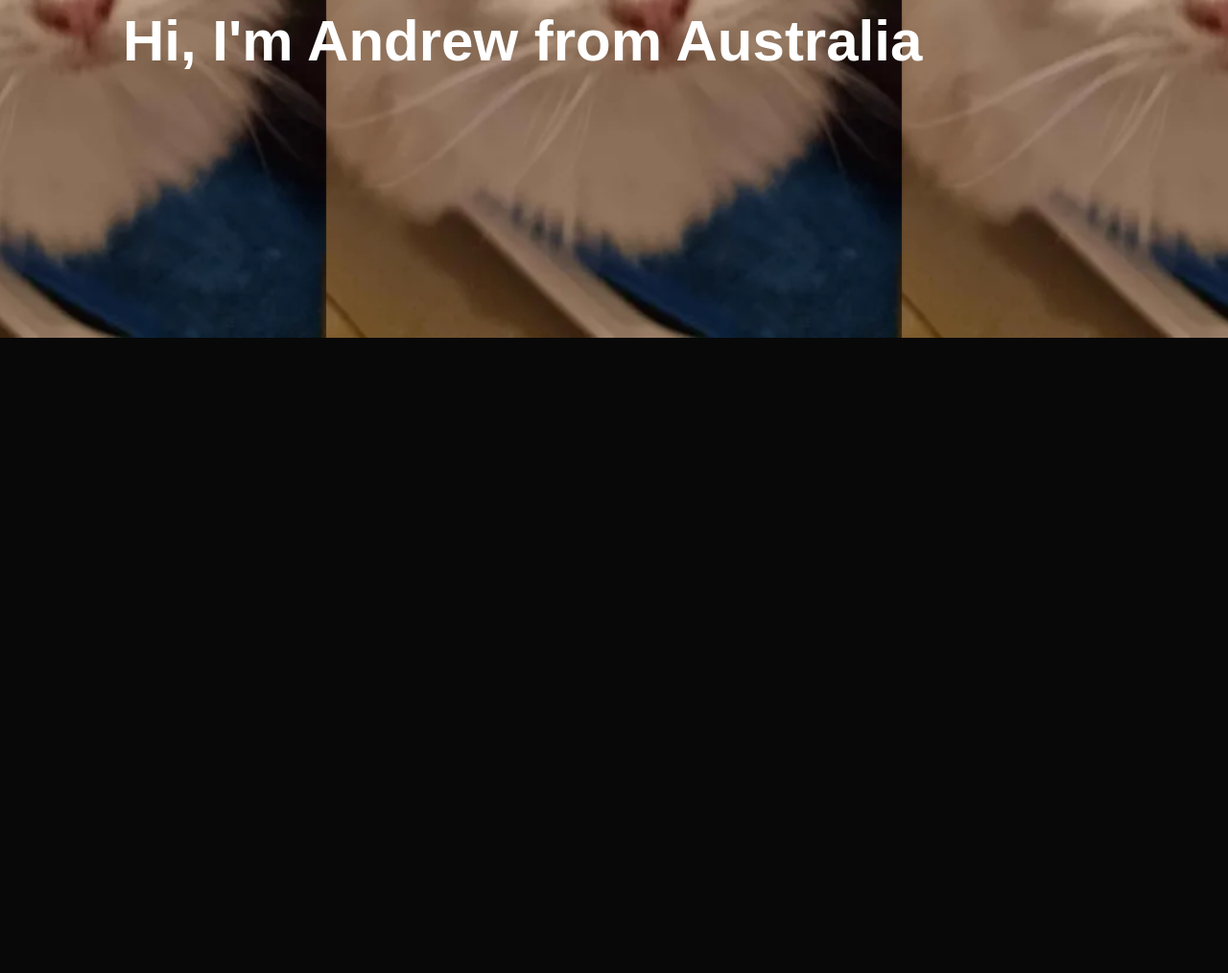
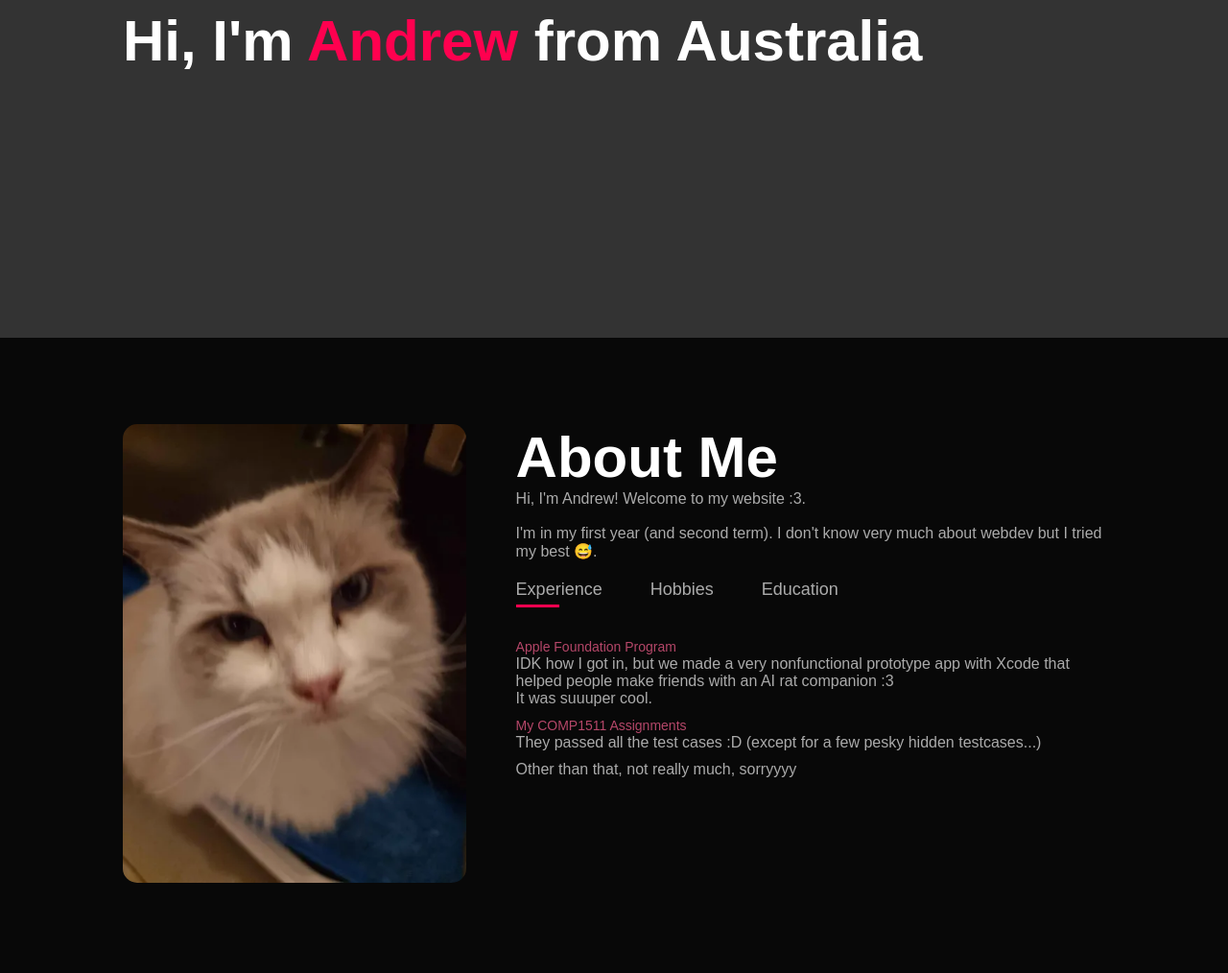
Before and after one commit to tuyoik/AroundTheWorldProfile, a plain HTML site: page index.html in a window 1280 px wide. Shown: the part 448-1462 px from the top of the page at 96% size. Before the commit the page ends 800 px from the top, so only its background shows below. Drawn offline with Linux system fonts and the light colour scheme.

Commit message:
updated stuff

```diff
--- a/index.html
+++ b/index.html
@@ -12,21 +12,74 @@
         <nav>
             <img src="images/20240627_201820.webp" class="logo">
             <ul>
-                <li><a href="#">Home</a></li>
-                <li><a href="#">About</a></li>
-                <li><a href="#">Services</a></li>
-                <li><a href="#">Portfolio</a></li>
-                <li><a href="#">Contact</a></li>
+                <li><a href="#">Ummm... Welcome :)</a></li>
             </ul>
         </nav>
         <div class="header-text">
             <p>Comp Sci Student 😰😰</p>
-            <h1>Hi, I'm Andrew from Australia</h1>
+            <h1>Hi, I'm <span>Andrew</span> from Australia</h1>
 
         </div>
     </div>
 
 </div>
 
+<!--About Section-->
+<div id="about">
+    <div class="container">
+        <div class="row">
+            <div class="about-col-1">
+                <img src="images/20240627_201820.webp">
+            </div>
+            <div class="about-col-2">
+                <h1 class="sub-title">About Me</h1>
+                <p>Hi, I'm Andrew! Welcome to my website :3. <br> <br>I'm in my first year (and second term). I don't know very much about webdev but I tried my best 😅. </p>
+
+                <div class="tab-titles">
+                    <p class="tab-links active-link" onclick="opentab('experience')">Experience</p>
+                    <p class="tab-links" onclick="opentab('hobbies')">Hobbies</p>
+                    <p class="tab-links" onclick="opentab('education')">Education</p>
+                </div>
+                <div class="tab-contents active-tab" id="experience">
+                    <ul>
+                        <li><span>Apple Foundation Program</span><br>IDK how I got in, but we made a very nonfunctional prototype app with Xcode that helped people make friends with an AI rat companion :3<br> It was suuuper cool.</li>
+                        <li><span>My COMP1511 Assignments</span><br> They passed all the test cases :D (except for a few pesky hidden testcases...)</li>
+                        Other than that, not really much, sorryyyy
+                    </ul>
+                </div>
+                <div class="tab-contents" id="hobbies">
+                    <ul>
+                        <li><span>Hiking</span><br>I really like hiking, I go </li>
+                        <li><span>Gym...?</span><br>I got my first gym membership like 2 weeks ago, so I guess its going to become my new hobby :D</li>
+                        <li><span>Doomscrolling</span><br>lets ignore this one...</li>
+                    </ul>
+                </div>
+                <div class="tab-contents" id="education">
+                    <ul>
+                        Fun fact: I actually transferred from usyd :P. But UNSW is like better so of course, I had to come here.
+                        <li><span>Bachelor of Actuarial Studies / Computer Scienc (2024 - ?...)</span><br>It's going to be a wild ride...</li>
+                        <li><span>Bachelor of Engineering Honours / Commerce (2024 - Discontinued 😂)</span><br> Boring...</li>
+                    </ul>
+                </div>
+            </div>
+
+        </div>
+    </div>
+</div>
+
+<script>
+    var tablinks = document.getElementsByClassName("tab-links")
+    var tabcontents = document.getElementsByClassName("tab-contents")
+    function opentab(tabname){
+        for(tablink of tablinks){
+            tablink.classList.remove("active-link");
+        }
+        for(tabcontent of tabcontents){
+            tabcontent.classList.remove("active-tab");
+        }
+        event.currentTarget.classList.add("active-link");
+        document.getElementById(tabname).classList.add("active-tab");
+    }
+</script>
 </body>
 </html>
--- a/style.css
+++ b/style.css
@@ -12,7 +12,8 @@ body{
 #header{
     width: 100%;
     height: 100vh;
-    background-image: url(images/20240627_201820.webp);
+    /*background-image: url(images/starbg.jpg);*/
+    background-color:#333333;
     background-size: contain;
     background-position: center;
 
@@ -71,3 +72,76 @@ nav ul li a:hover::after{
     font-size: 60px;
     margin-top: 20px;
 }
+.header-text h1 span{
+    color: #ff004f;
+}
+
+/* About Section :3 */
+#about{
+    padding: 80px 0;
+    color: #ababab;
+}
+.row{
+    display: flex;
+    justify-content: space-between;
+    flex-wrap: wrap;
+}
+.about-col-1{
+    flex-basis: 35%;
+}
+.about-col-1 img{
+    width: 100%;
+    border-radius: 15px;
+}
+.about-col-2{
+    flex-basis: 60%;
+}
+.sub-title{
+    font-size: 60px;
+    font-weight: 600;
+    color: #fff;
+}
+
+.tab-titles{
+    display: flex;
+    margin: 20px 0 40px;
+}
+.tab-links{
+    margin-right: 50px;
+    font-size: 18px;
+    font-weight: 500;
+    cursor: pointer;
+    position: relative;
+}
+.tab-links::after{
+    content: '';
+    width: 0;
+    height: 3px;
+    background: #ff004f;
+    position: absolute;
+    left: 0;
+    bottom:-8px;
+    transition: 0.5s;
+}
+
+.tab-links.active-link::after{
+    width: 50%;
+}
+
+.tab-contents ul li{
+    list-style: none;
+    margin: 10px 0;
+}
+
+.tab-contents ul li span{
+    color: #b54769;
+    font-size: 14px;
+}
+
+.tab-contents{
+    display: none;
+}
+
+.tab-contents.active-tab{
+    display: block;
+}
```
Also changed, not shown: 1 other file.
